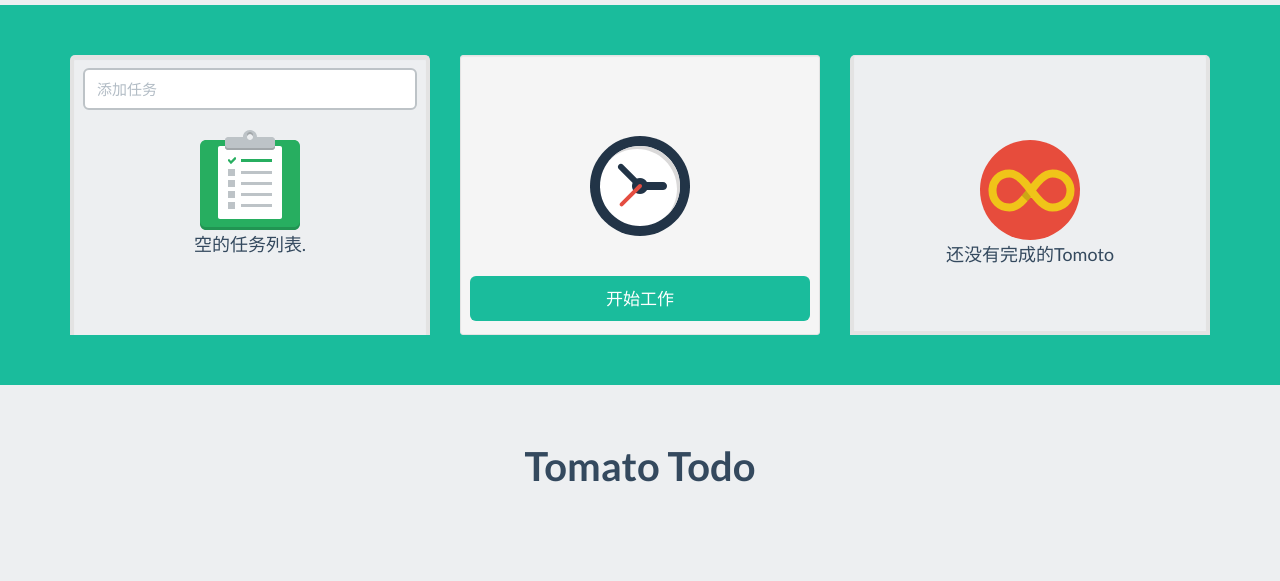
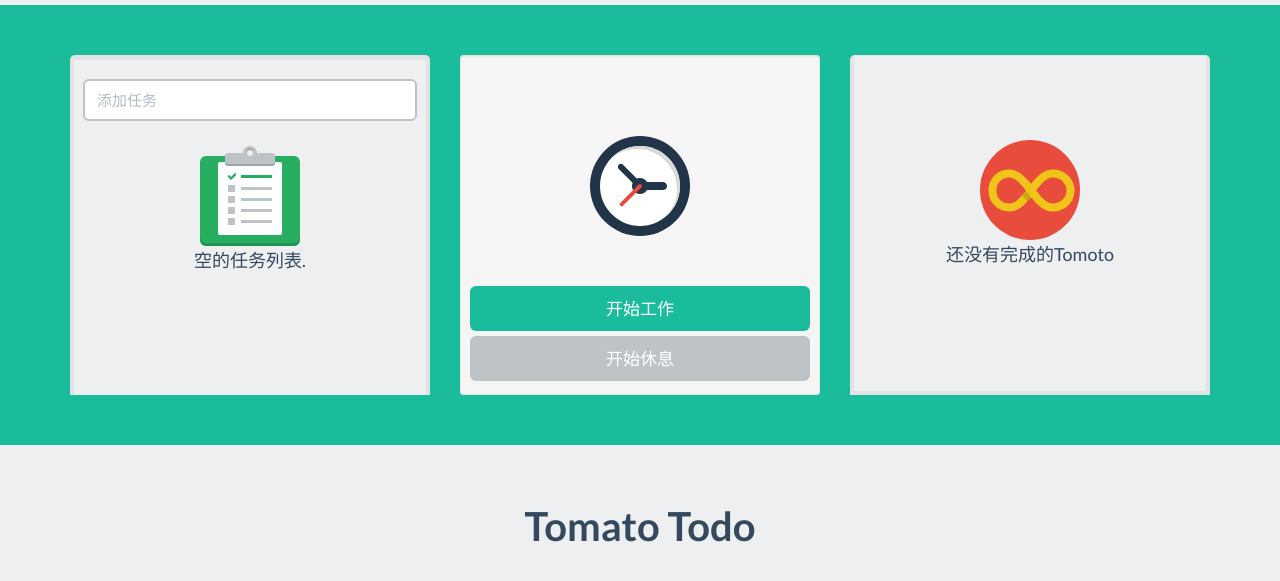
Before and after one commit to yunlzheng/tomatodo, a Python web app: template templates/application.html in a window 1280 px wide. Shown: the part 67-648 px from the top of the page. Run offline with Jinja, Linux system fonts and the light colour scheme; the template is opened without the code that fills it, so the values that code supplies are empty.

Commit message:
可以休息了

```diff
--- a/static/css/style.css
+++ b/static/css/style.css
@@ -47,10 +47,11 @@
 }
 
 .jumps .well{
-    min-height: 280px;
+    min-height: 340px;
+    height: 340px;
 }
 
-.jumps .jobs,.tomato,itodo{
+.jumps .jobs,.tomato,.itodo{
     padding-top: 20px;
     text-align: center;
 }
@@ -81,7 +82,7 @@
 
 .jumps .tomato  .icon{
     margin-top: 60px;
-    margin-bottom: 40px;
+    margin-bottom: 50px;
 }
 
 .jumps .tomato .clock, .summary{
@@ -134,14 +135,20 @@
 
 #todo-list{
 
+    padding: 0px;
+    overflow: auto;
+    max-height: 257px;
 
 }
 
+#txt_todo_input{
+    margin-bottom: 5px;
+}
 
 #tomato-list{
     padding: 0px;
     overflow: auto;
-    height: 232px;
+    height: 290px;
 }
 
 .list, .item{
--- a/static/js/app/view/tormatodo.js
+++ b/static/js/app/view/tormatodo.js
@@ -1,5 +1,6 @@
 var app = app || {};
-var SENCONDS = 3; //25 minutes
+var SENCONDS = 1500; //25 minutes
+var RESTTIME = 300; //5 minutes
 var ENTER_KET = 13;
 
 app.Tormato = Backbone.View.extend({
@@ -10,8 +11,10 @@
 
 	events: {
 		'click .btn-start': 'startTomato',
-        'click .btn-finish': 'finishTomato',
+        'click .btn-finish': 'finishTomato', //完成一个番茄并，返回初始页面
         'click #btn_giveup': 'giveupTomato',
+        'click .btn-start-rest': 'startRest',
+        'click .btn-rest-onfinish': 'startRestOnFinish',
         'keypress #txt_tomato_summary': 'createTomatoOnEnter',
         'keypress #txt_todo_input': 'createTodoOnEnter'
 	},
@@ -37,6 +40,8 @@
         this.listenTo(app.Todos, 'add', this.addOneTodo);
         this.listenTo(app.Todos, 'reset', this.addAllTodo);
         this.listenTo(app.Todos, 'all', this.renderTodo);
+
+        this.resetTomato();
 
         app.Tomatos.fetch();
         app.Todos.fetch();
@@ -75,12 +80,9 @@
 
     },
 
-
-
 	render: function() {
 
 		// this.$tomato.html( this.template() );
-
 		return this;
 
 	},
@@ -94,7 +96,7 @@
 
     addOneTodo: function(todo){
         var view = new app.TodoView( { model:todo } );
-        this.$todo_list.append( view.render().el );
+        this.$todo_list.prepend( view.render().el );
     },
 
     addAllTomato: function(){
@@ -148,20 +150,37 @@
     },
 
     //完成一个番茄
-    finishTomato: function(){
+    createTomato: function(){
 
         var value = this.$input_summary.val().trim();
         var $p = this.$input_summary.parent('.form-group');
         if (!value){
             $p.addClass('has-error');
             this.$input_summary.focus();
-            return;
+            return false;
         }
         $p.removeClass('has-error');
         app.Tomatos.create({ title :  value, created_at: this.getCurrentTime()});
-        this.$input_summary.val("");
+        return true;
+
+    },
+
+    finishTomato: function(){
+        if(this.createTomato()){
+             this.resetTomato();
+            return true;
+        }
+        return false;
+    },
+
+    resetTomato: function(){
+
+        this.$('.clock_info').hide();
+        this.$('#btn_giveup').show();
         this.$summary.hide();
         this.$trigger.show();
+        this.$clock.hide();
+        this.$input_summary.val("");
         this.$clock_display.text("任务即将开始");
 
     },
@@ -204,6 +223,46 @@
 
 	},
 
+    startRestOnFinish: function(){
+
+        if(this.finishTomato()){
+             this.startRest();
+        }
+
+    },
+
+    //直接开始休息
+    startRest: function(){
+
+        window.senconds = RESTTIME;
+		var that = this;
+		this.$trigger.hide();
+		this.$clock.show();
+        this.$clock_display.text("休息时间");
+        this.$('#btn_giveup').hide();
+        this.$('.clock_info').show();
+		this.clock = window.setInterval(function(){
+
+			if ( window.senconds > 0 ){
+
+				var leftsecond = --window.senconds;
+				var day1 = Math.floor(leftsecond/(60*60*24));
+				var hour = Math.floor((leftsecond-day1*24*60*60)/3600);
+				var minute = Math.floor((leftsecond-day1*24*60*60-hour*3600)/60);
+				var second = Math.floor(leftsecond-day1*24*60*60-hour*3600-minute*60);
+				var tmp = minute+"分"+second+"秒";
+				that.$clock_display.text(tmp);
+
+            }else{
+
+                that.resetTomato();
+
+            }
+
+		}, 1000);
+
+    },
+
     //总结一个番茄
 	summaryTomato: function(){
 
--- a/templates/application.html
+++ b/templates/application.html
@@ -86,16 +86,22 @@
                       <div class='trigger'>
                         <img class="icon" src="../static/icons/clocks.svg"/>
                         <a class="btn-start btn btn-block btn-lg btn-primary ">开始工作</a>
+                        <a class="btn-start-rest btn btn-block btn-lg btn-default">开始休息</a>
                       </div>
                       <div class='clock'>
                           <div class="clock_display">即将开始...</div>
-                          <div><a id="btn_giveup" href="#">放弃这个番茄...</a></div>
+                          <div>
+                              <a id="btn_giveup" href="#">放弃这个番茄...</a>
+                              <a class="clock_info">休息时间</a>
+                          </div>
+
                       </div>
                       <div class="summary">
                         <div class="form-group">
                           <input type="text" id="txt_tomato_summary" value="" placeholder="上一次任务完成的工作" class="form-control">
                         </div>
                         <a class="btn-finish btn btn-block btn-lg btn-primary">完成</a>
+                        <a class="btn-rest-onfinish btn btn-block btn-lg btn-default">开始休息</a>
                       </div>
                   </div>
                 </div>
```
